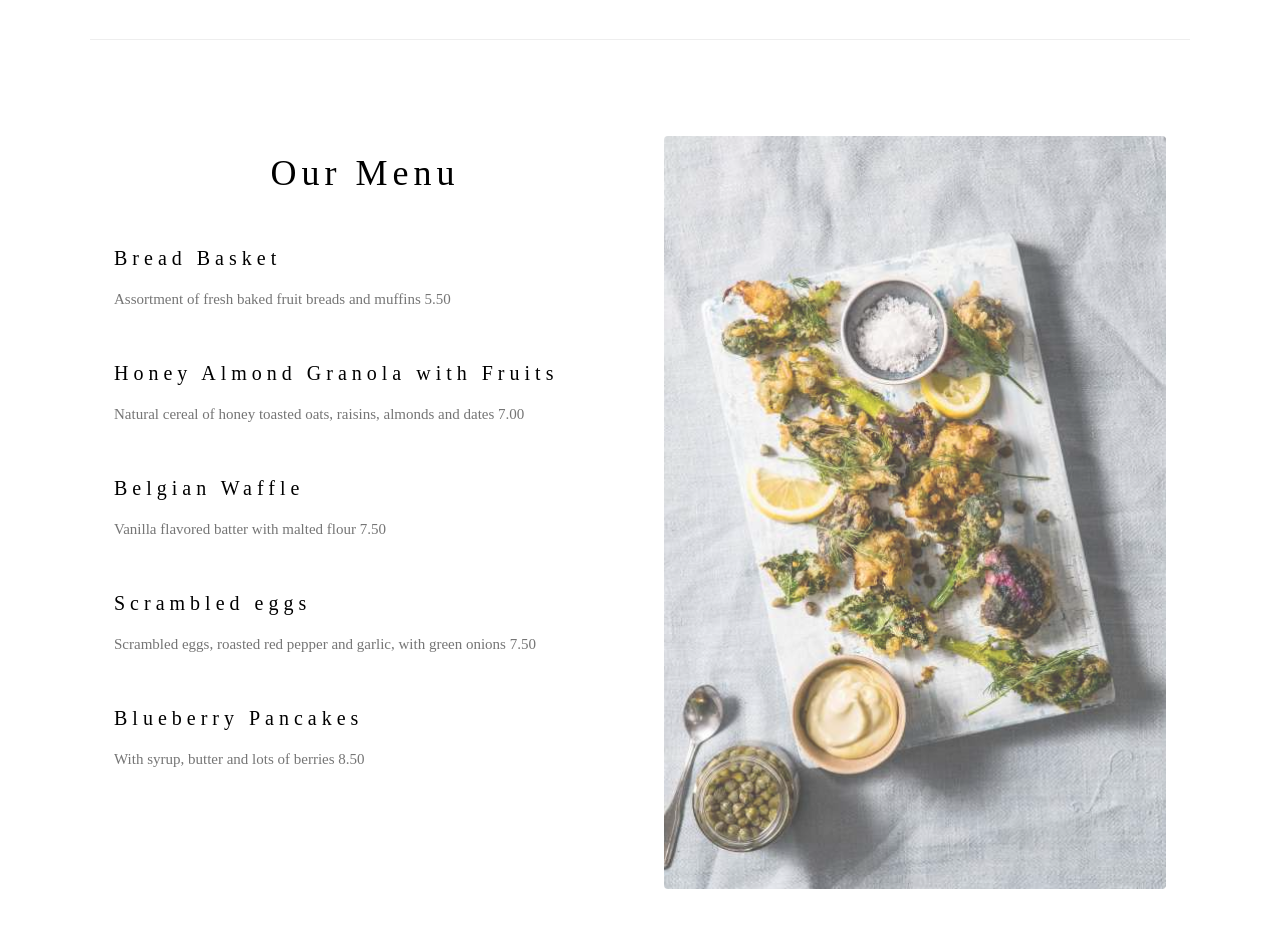
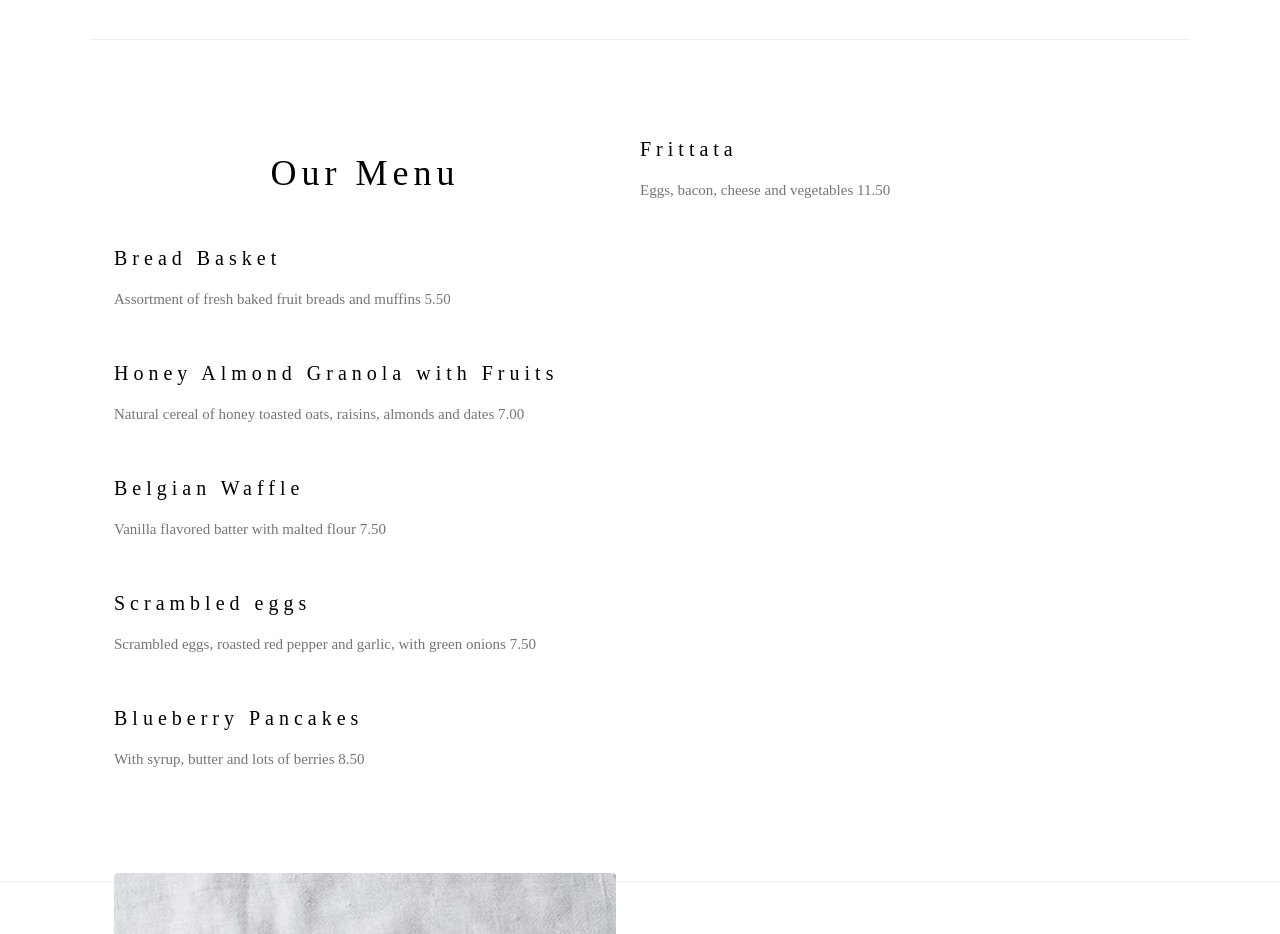
Before and after one commit to mdamorim75/mywebsite, a plain HTML site: page index.html in a window 1280 px wide. Shown: the part 1400-2334 px from the top of the page. Drawn offline with nearby package versions, Linux system fonts and the light colour scheme.

Commit message:
Update index.html

```diff
--- a/index.html
+++ b/index.html
@@ -76,6 +76,10 @@ h1, h2, h3, h4, h5, h6 {
       <p class="w3-text-grey">With syrup, butter and lots of berries 8.50</p>
     </div>
 
+     <h4>Frittata</h4>
+      <p class="w3-text-grey">Eggs, bacon, cheese and vegetables 11.50</p>
+    </div>
+
     <div class="w3-col l6 w3-padding-large">
       <img src="tablesetting.jpg" class="w3-round w3-image w3-opacity-min" alt="Menu" style="width:100%">
     </div>
```
